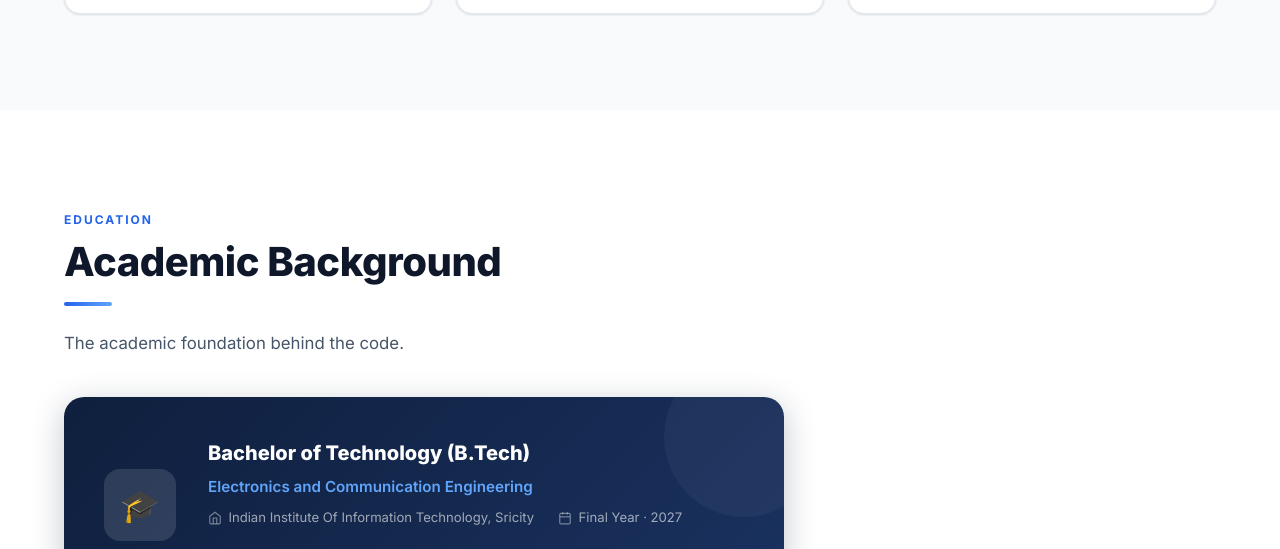
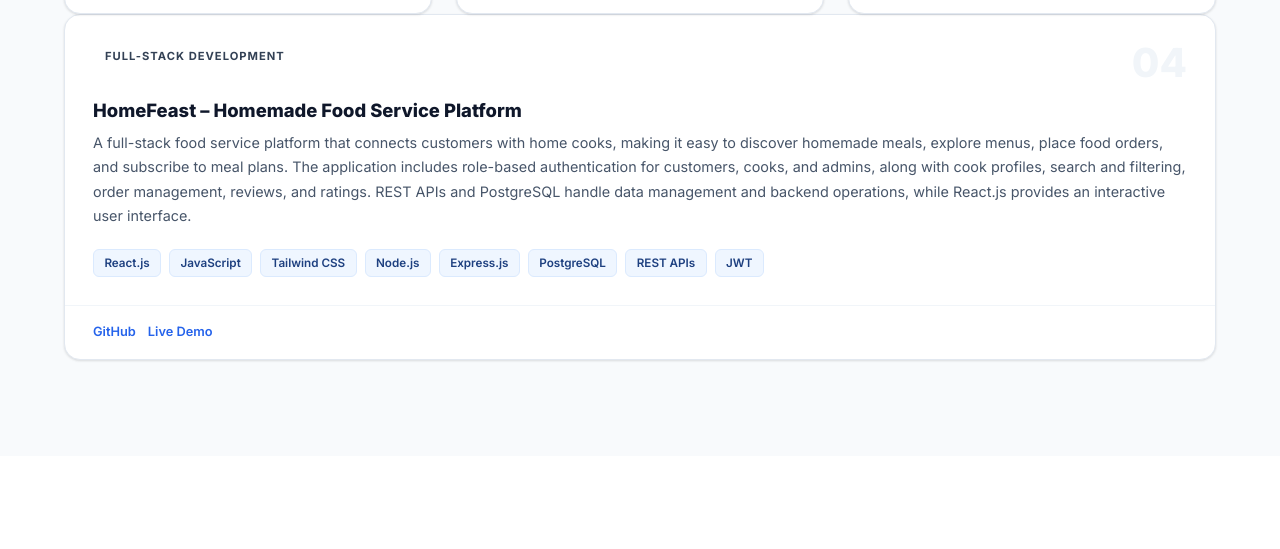
Before and after one commit to Komalmathamsetti/Portfolio, a plain HTML site: page index.html in a window 1280 px wide. Shown: the part 3227-3776 px from the top of the page. Drawn offline with Linux system fonts and the light colour scheme.

Commit message:
Added a new project

```diff
--- a/index.html
+++ b/index.html
@@ -469,7 +469,7 @@
       <div class="highlight-card">
         <div class="highlight-icon">🧩</div>
         <div>
-          <h4>250+ LeetCode Problems Solved</h4>
+          <h4>350+ LeetCode Problems Solved</h4>
           <p>Strong foundation in Data Structures and Algorithms with experience solving 150+ coding problems across Arrays, Strings, Linked Lists, Trees, Graphs, Dynamic Programming, and Greedy Algorithms.</p>
         </div>
        </div>
@@ -689,7 +689,52 @@
     </a>
   </div>
 </div>
+</div>
+<div class="project-card">
+  <div class="project-header">
+    <span class="project-badge badge-orange">Full-Stack Development</span>
+    <span class="project-num">04</span>
   </div>
+
+  <div class="project-body">
+    <h3 class="project-title">HomeFeast – Homemade Food Service Platform</h3>
+
+    <p class="project-desc">
+      A full-stack food service platform that connects customers with home
+      cooks, making it easy to discover homemade meals, explore menus, place
+      food orders, and subscribe to meal plans. The application includes
+      role-based authentication for customers, cooks, and admins, along with
+      cook profiles, search and filtering, order management, reviews, and
+      ratings. REST APIs and PostgreSQL handle data management and backend
+      operations, while React.js provides an interactive user interface.
+    </p>
+
+    <div class="project-tech">
+      <span class="tech-tag">React.js</span>
+      <span class="tech-tag">JavaScript</span>
+      <span class="tech-tag">Tailwind CSS</span>
+      <span class="tech-tag">Node.js</span>
+      <span class="tech-tag">Express.js</span>
+      <span class="tech-tag">PostgreSQL</span>
+      <span class="tech-tag">REST APIs</span>
+      <span class="tech-tag">JWT</span>
+    </div>
+  </div>
+
+  <div class="project-footer">
+    <a href="YOUR_GITHUB_REPOSITORY_LINK"
+       target="_blank"
+       class="project-link">
+      GitHub
+    </a>
+
+    <a href="YOUR_LIVE_DEMO_LINK"
+       target="_blank"
+       class="project-link">
+      Live Demo
+    </a>
+  </div>
+</div>
 </section>
 
 <!-- ─── EDUCATION ─── -->
```
